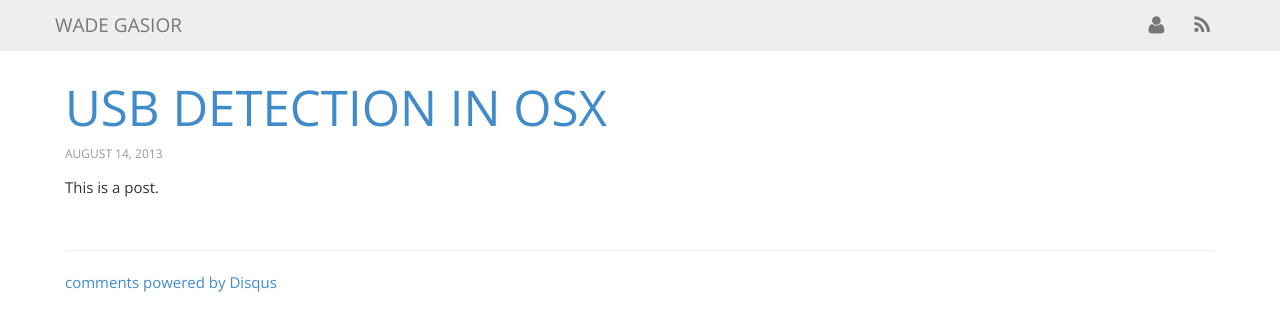
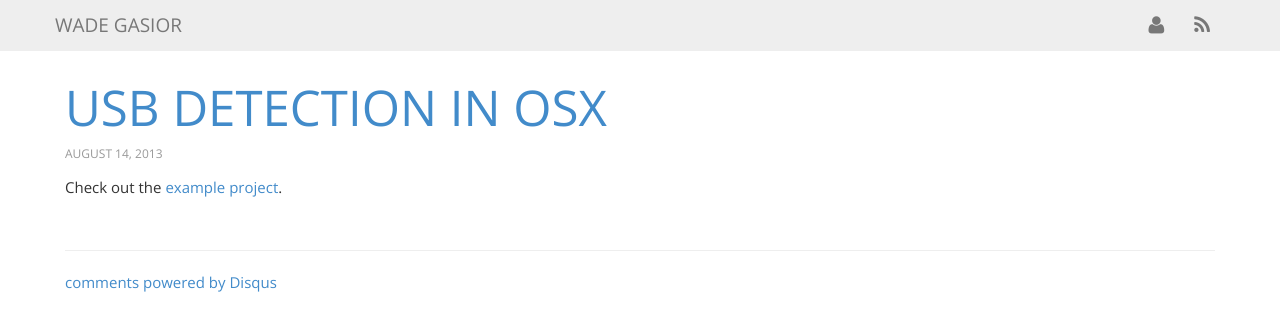
Before and after one commit to wadeg/wadeg.github.io, a Jekyll site: the page built from _posts/2013-08-14-usb-detection.md, in a window 1280 px wide. Shown: the top 331 px of the page. Built offline with Jekyll 4.4.1, drawn with Linux system fonts in a browser that asks for light colours; nearby versions of some CDN libraries; Markdown is read by kramdown in place of the engine named in the settings; comment, search, counter and statistics services are not loaded.

Commit message:
Linked to github example for usb detection

```diff
--- a/_posts/2013-08-14-usb-detection.md
+++ b/_posts/2013-08-14-usb-detection.md
@@ -4,4 +4,4 @@ title: USB Detection in OSX
 category: posts
 ---
 
-This is a post.
+Check out the [example project](https://github.com/wadeg/usbdetector).
```
